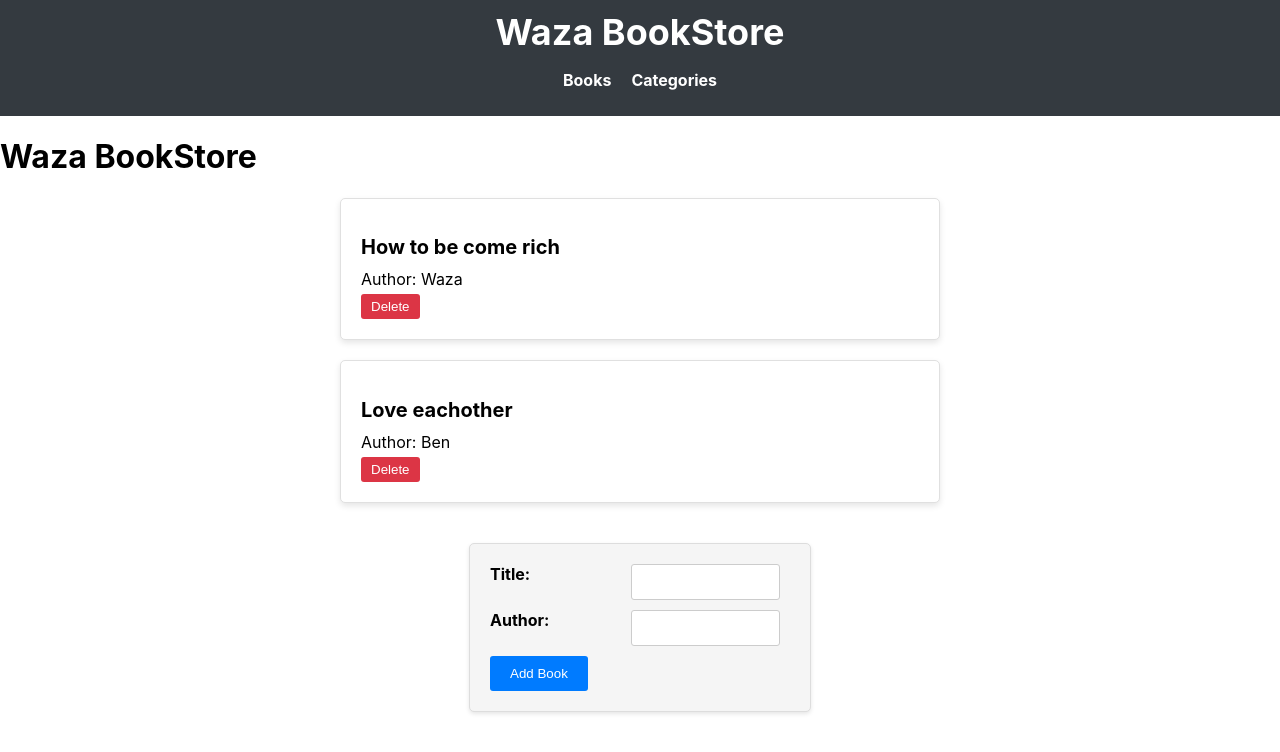
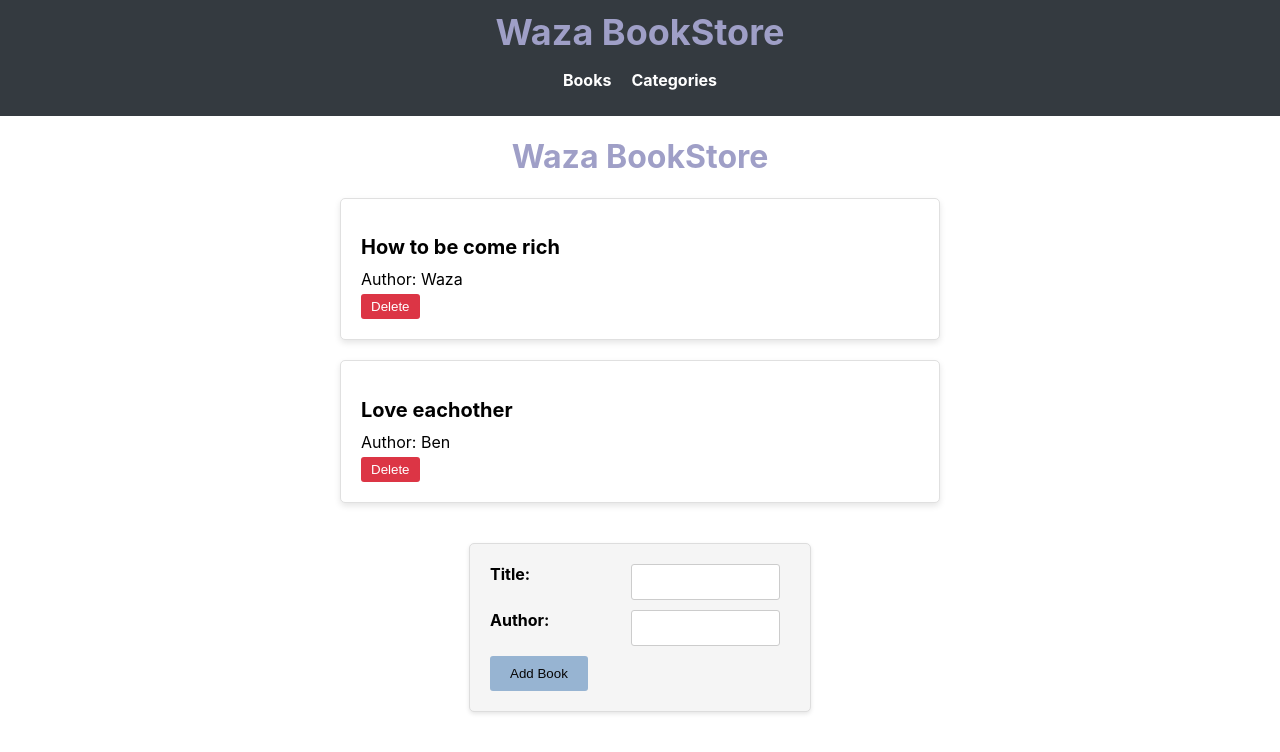
Before and after one commit to ishimwepati/bookstore, a React (Create React App) app: page / in a window 1280 px wide. Shown: the top 752 px of the page. Built offline with nearby package versions, Linux system fonts and the light colour scheme.

Commit message:
H1 Centered

```diff
--- /dev/null
+++ b/src/components/HomePage.css
@@ -0,0 +1,4 @@
+h1{
+    text-align: center;
+    color: rgb(159, 159, 199);
+}
--- a/src/components/HomePage.js
+++ b/src/components/HomePage.js
@@ -2,6 +2,7 @@ import React, { useState } from 'react';
 import { books } from './components/bookData';
 import BookList from './components/BookList';
 import CreateBookForm from './components/CreateBookForm';
+import './HomePage.css';
 
 function HomePage() {
   const [bookList, setBookList] = useState(books);
--- a/src/components/components/CreateBookForm.css
+++ b/src/components/components/CreateBookForm.css
@@ -35,8 +35,8 @@
   }
 
   .create-book-form button[type="submit"] {
-    background-color: #007bff;
-    color: #fff;
+    background-color: #97b4d2;
+    color: #070606;
     border: none;
     padding: 10px 20px;
     border-radius: 3px;
```
